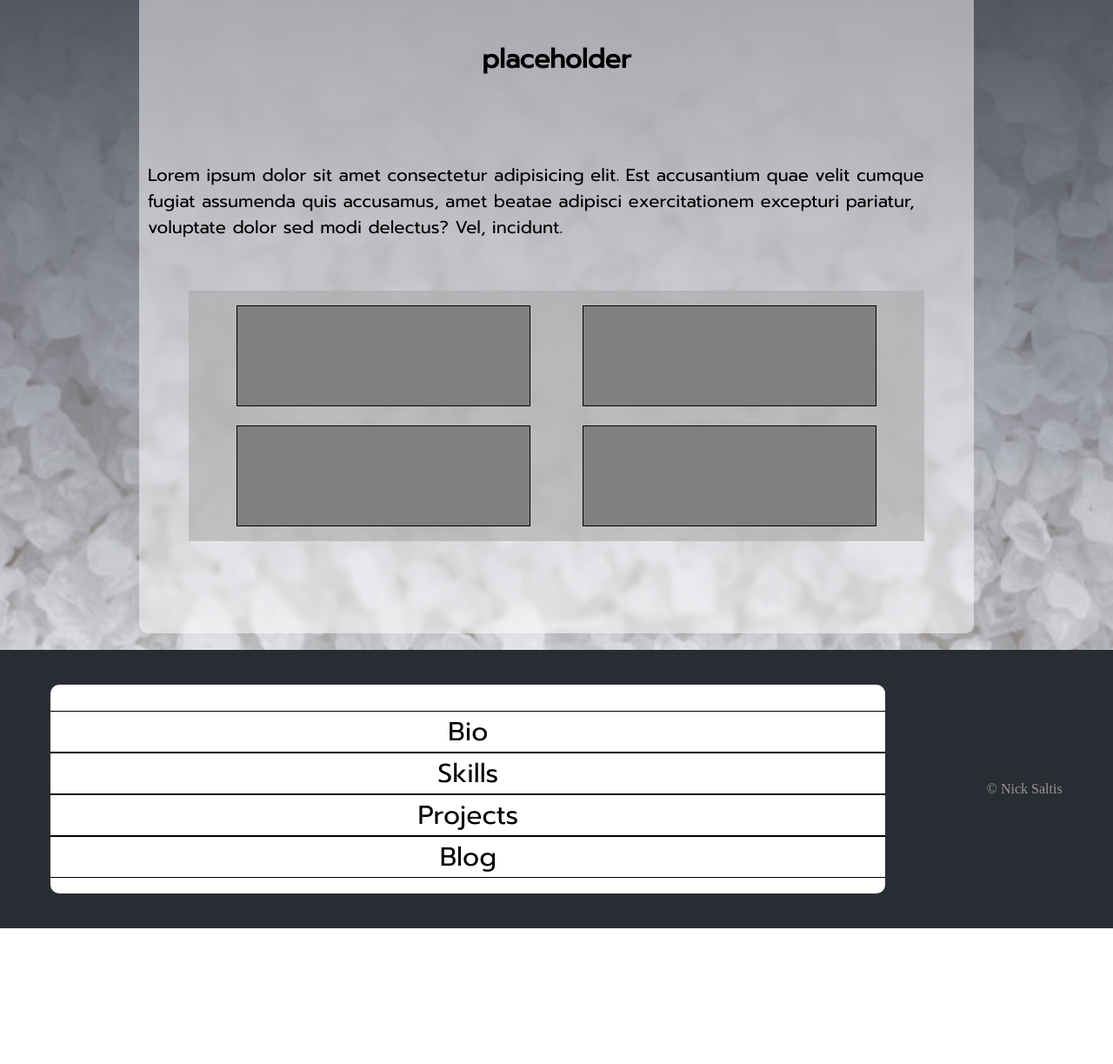
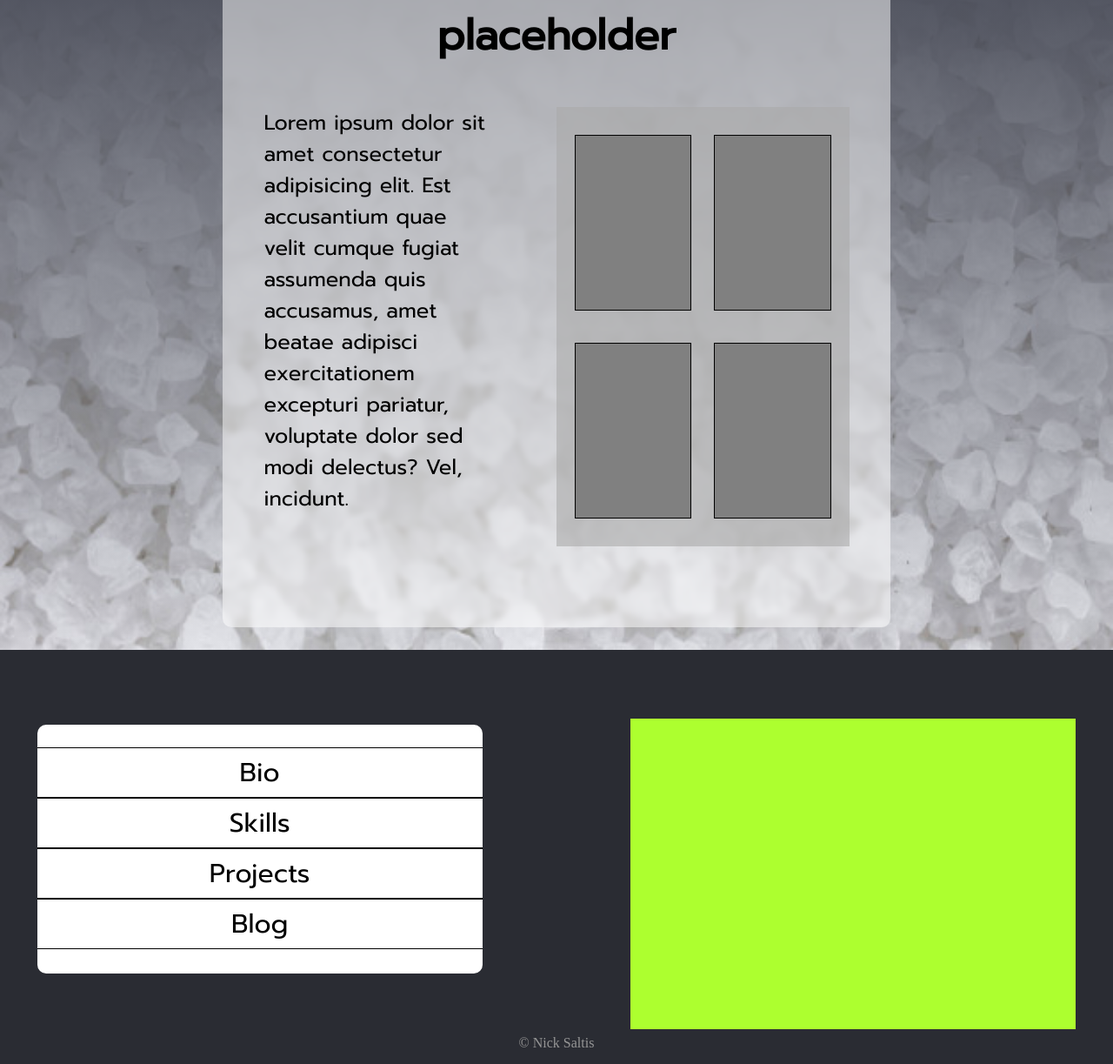
Before and after one commit to NicholasSaltis/Portfolio-Website, a plain HTML site: page index.html in a window 1280 px wide. Shown: the part 739-1962 px from the top of the page at 87% size. Before the commit the page ends 1806 px from the top, so only its background shows below. Drawn offline with Linux system fonts and the light colour scheme.

Commit message:
add mobile first responsiveness to index page and template contact form

```diff
--- a/css/style.scss
+++ b/css/style.scss
@@ -6,6 +6,7 @@
 
 html, body {
     min-height: 100%;
+    max-width: 100vw;
 }
 body {
     height: 100vh;
@@ -17,6 +18,7 @@ $prompt: 'Prompt', sans-serif;
 .navbar {
     display: flex;
     position: sticky;
+    top: 0;
     border: 1px solid black;
     box-shadow: 0px 3px 6px 0 black;
     padding: 3px;
@@ -130,7 +132,7 @@ $prompt: 'Prompt', sans-serif;
     .profile_picture {
         width: 75%;
         height: auto;
-        margin-bottom: 20%;
+        margin-bottom: 20px;
         border-radius: 50%;
     }
 
@@ -248,7 +250,9 @@ footer {
 .references {
     list-style-type: none;
     text-align: center;
-    padding-top: 30px;
+    padding-top: 5%;
+    padding-bottom: auto;
+
 
     & a {
         text-decoration: none;
@@ -260,6 +264,7 @@ footer {
             font-size: 30px;
             border-bottom: 1px solid black;
             border-top: 1px solid black;
+            padding: 5px;
 
 
         }
@@ -280,17 +285,126 @@ a:hover {
 
 }
 
-.footer_logo {
+.contact_form {
 background-color: green;
 width: 20%;
 height: auto;
 display: none;
+
 }
 
 @media only screen and (min-width: 376px) {
+    .profile_picture {
+        width: 50%;
+        display: relative;
 
+    }
+
+    .profile_card {
+        padding-top: 10%;
+        padding-bottom: 10%;
+    }
+
+    #home-icon {
+        display: relative;
+        top: 10%;
+        left: 50%;
+    }
+
+    .content_card{
+        margin-bottom: 5%;
+    }
+
+    .content_card p {
+        padding-left: 5%;
+        padding-right: 5%;
+        font-size: 1.5em;
+
+    }
+
+    .content_card h3 {
+        font-size: 3em;
+        margin-top: 2%;
+    }
+
+    .footer_card {
+        height: 60%;
+    }
+
+    footer {
+        height: 59.5vh;
+
+    }
+
+    .trademark {
+        position: relative;
+        bottom: 15px;
+    }
 }
 
 @media only screen and (min-width: 800px) {
 
-}
+    .profile_card {
+        max-width: 60vw;
+        width: 60vw;
+        align-content: center;
+    }
+
+    .profile_picture {
+        max-width: 50%;
+        width: 50%;
+        height: auto;
+    }
+
+    .content_card {
+        flex-flow: row wrap;
+        width: 60vw;
+        margin-top: 4%;
+    }
+
+    .content_card h3 {
+        width: 100%;
+        margin-bottom: 0%;
+        height: 10%;
+    }
+
+    .content_card p {
+        width: 45%;
+        height: 70%;
+    }
+
+    .link_grid {
+        width: 45%;
+        height: 70%
+    }
+
+    .footer_section {
+        height: 100%;
+        flex-flow: row wrap;
+        justify-content: space-evenly;
+        align-items: flex-end;
+
+
+    }
+
+    .footer_card {
+        width: 40%;
+        margin-right: 5%;
+
+    }
+
+    .contact_form {
+        display: block;
+        width: 40%;
+        height: 75%;
+        background-color: greenyellow;
+        margin-left: 5%;
+
+
+    }
+
+    .trademark {
+        order: 3;
+        flex-basis: 100%;
+    }
+    }
--- a/index.html
+++ b/index.html
@@ -75,7 +75,7 @@
             </ul>
           </div>
           <p class="trademark">&copy; Nick Saltis</p>
-          <div class="logo">
+          <div class="contact_form">
 
           </div>
         </div>
```
Also changed, not shown: css/style.css, 1 other file.
